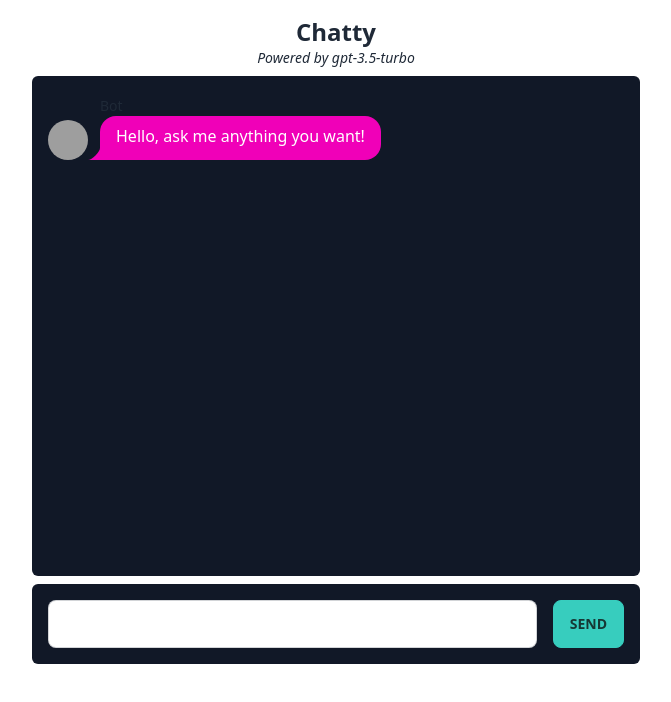
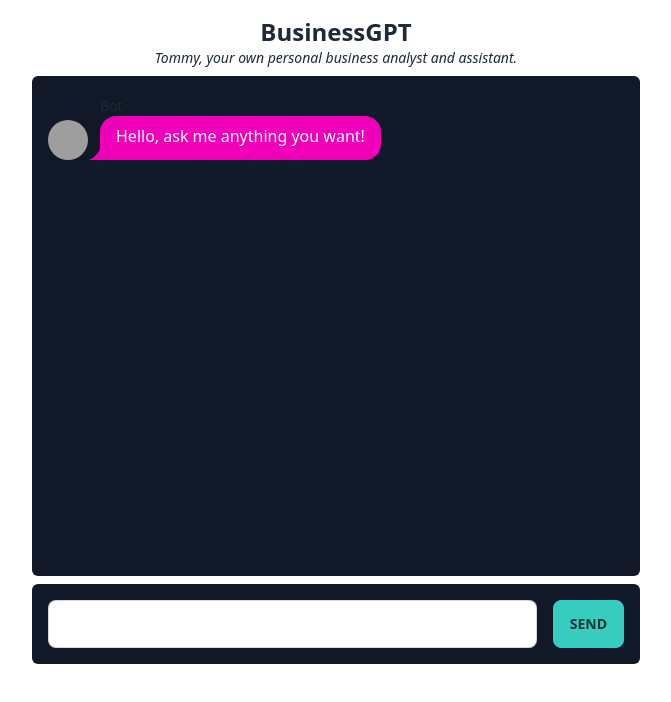
Before and after one commit to TheBolduc/businessgpt-final-v2, a SvelteKit app: page / in a window 1280 px wide. Shown: the top 702 px of the page, without its empty margins (304-975 px from the left). Built offline with nearby package versions, Linux system fonts and the light colour scheme; grey boxes are pictures that could not be loaded.

Commit message:
Update +page.svelte

```diff
--- a/src/routes/+page.svelte
+++ b/src/routes/+page.svelte
@@ -64,8 +64,8 @@
 
 <div class="flex flex-col pt-4 w-full px-8 items-center gap-2">
 	<div>
-		<h1 class="text-2xl font-bold w-full text-center">Chatty</h1>
-		<p class="text-sm italic">Powered by gpt-3.5-turbo</p>
+		<h1 class="text-2xl font-bold w-full text-center">BusinessGPT</h1>
+		<p class="text-sm italic">Tommy, your own personal business analyst and assistant.</p>
 	</div>
 	<div class="h-[500px] w-full bg-gray-900 rounded-md p-4 overflow-y-auto flex flex-col gap-4">
 		<div class="flex flex-col gap-2">
```
